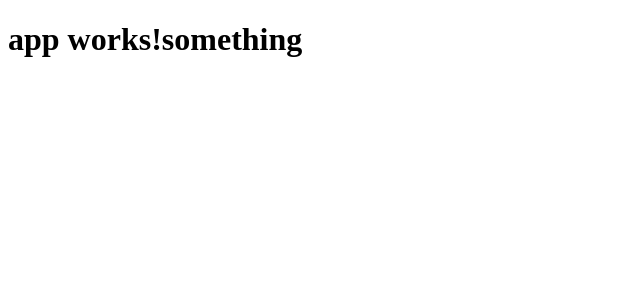
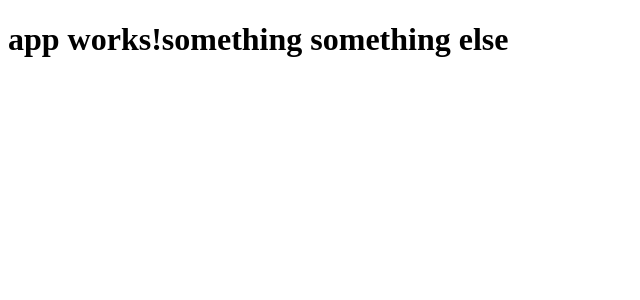
Before and after one commit to choroshin-zinkerz/client-super-bot, an Angular app: page / in a window 1280 px wide. Shown: the top 300 px of the page, without its empty margins (0-640 px from the left). Built offline with nearby package versions, Linux system fonts and the light colour scheme.

Commit message:
test ola2

```diff
--- a/src/app/app.component.html
+++ b/src/app/app.component.html
@@ -1,3 +1,3 @@
 <h1>
-  {{title}}something
+  {{title}}something something else
 </h1>
```
